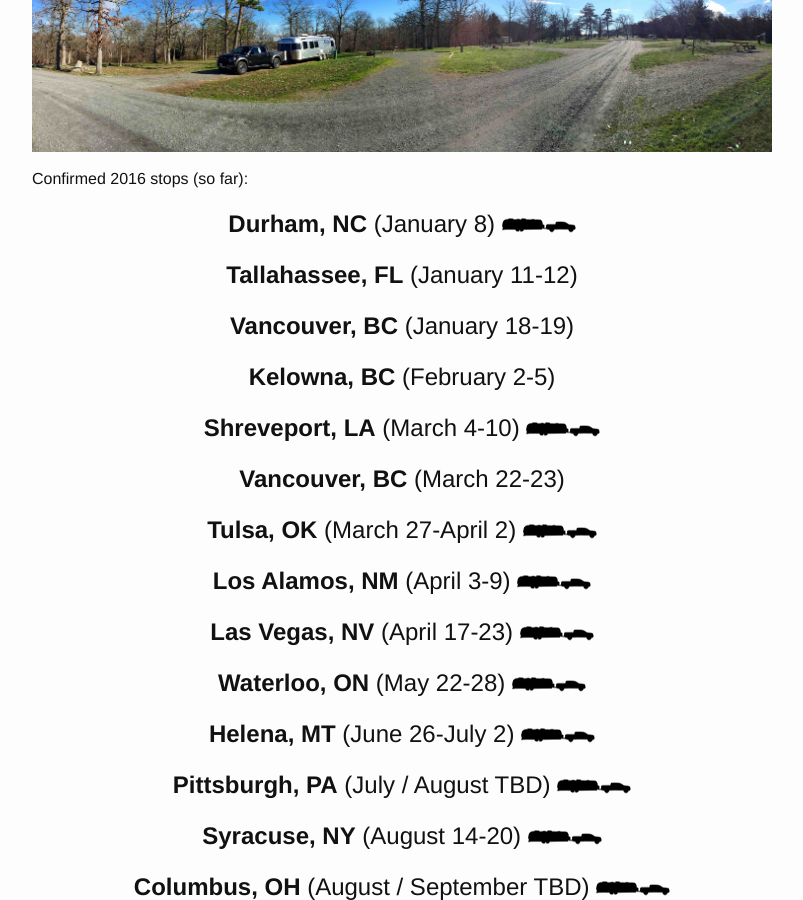
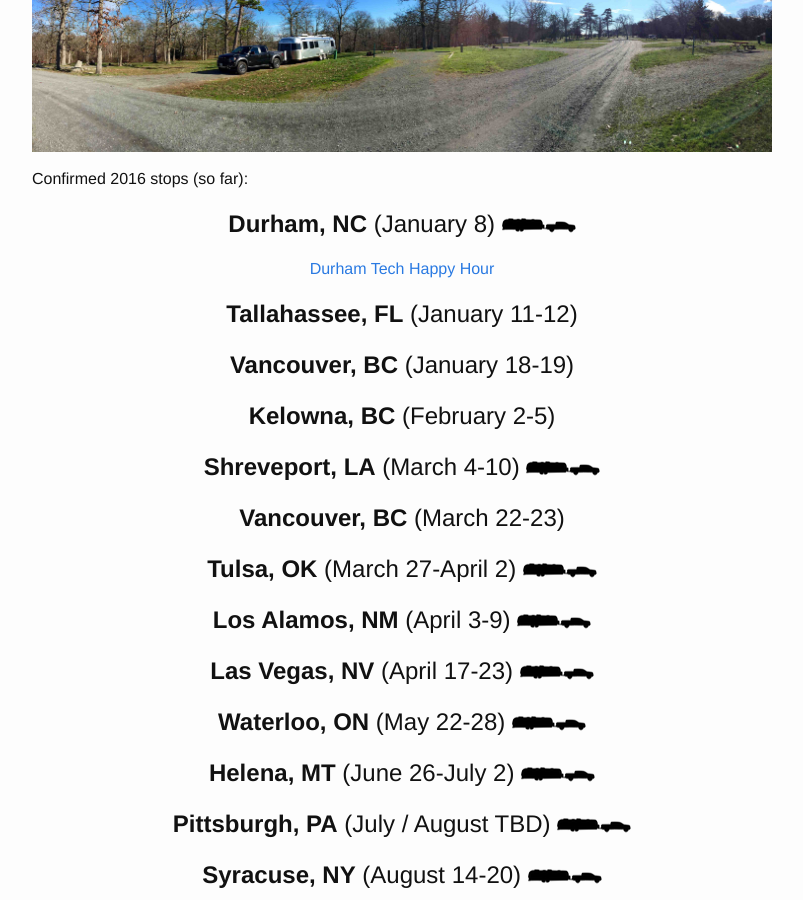
Before and after one commit to paulsingh/paulsingh.github.io, a Jekyll site: the page built from tech-tour.md, in a window 1280 px wide and 900 px high, scrolled down 485 px. Shown: the whole window, without its empty margins (238-1041 px from the left). Built offline with Jekyll 4.4.1, drawn with Linux system fonts in a browser that asks for light colours.

Commit message:
adding tomorrow's event.

```diff
--- a/tech-tour.md
+++ b/tech-tour.md
@@ -17,7 +17,8 @@ permalink: /tech-tour/
 
 <p >Confirmed 2016 stops (so far):</p>
 
-<h1 align="center"><strong>Durham, NC</strong> (January 8) <img src="/assets/2016/01/rjtt_logo_small.png"></h1>
+<h1 align="center" margin-bottom="5px"><strong>Durham, NC</strong> (January 8) <img src="/assets/2016/01/rjtt_logo_small.png"></h1>
+<p align="center"><a href="https://nvite.com/rjtt/b01e">Durham Tech Happy Hour</a></p>
 
 <h1 align="center"><strong>Tallahassee, FL</strong> (January 11-12)</h1>
 
```
